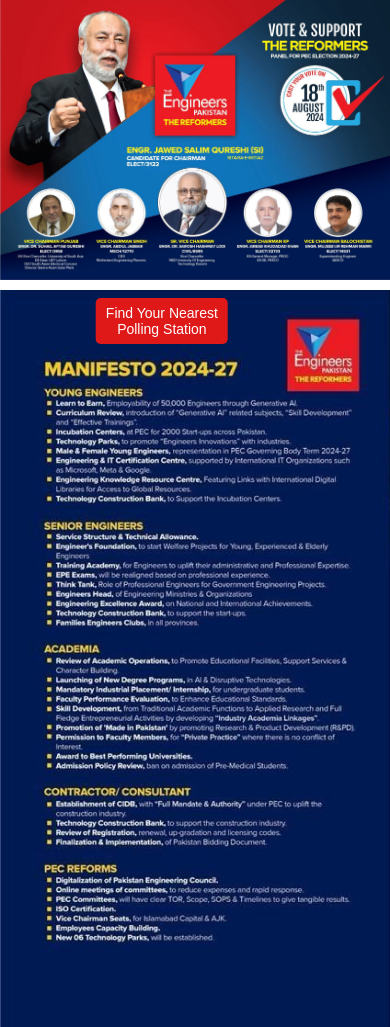
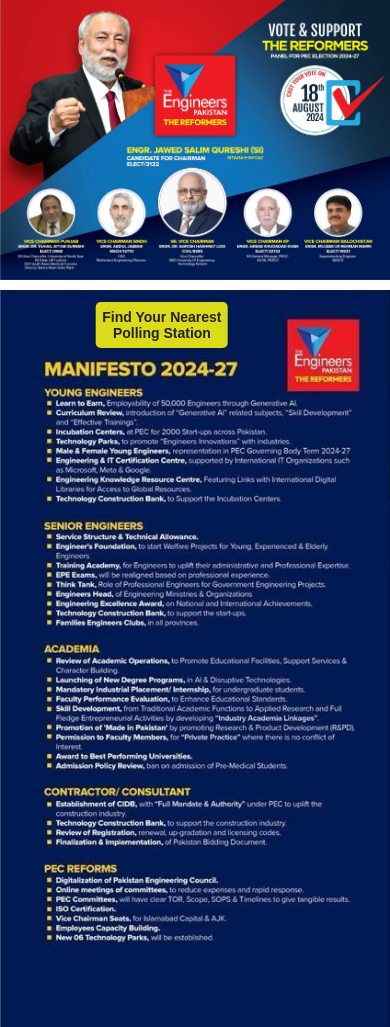
Before and after one commit to DrAhmad1/Polling-Station-locator, a plain HTML site: page Find.html in a window 390 px wide. Drawn offline with Linux system fonts and the light colour scheme.

Commit message:
Update Find.html

```diff
--- a/Find.html
+++ b/Find.html
@@ -70,13 +70,15 @@ button:hover {
     left: 41%;
     transform: translateX(-50%);
     padding: 20px 41px;
-    background-color: #df1818;
-    color: white;
+    /* background-color: #df1818; */
+    background-color: rgb(219, 219, 26);
+    color: rgb(34, 32, 32);
     border: none;
     border-radius: 5px;
     cursor: pointer;
     z-index: 2;
     font-size: 24px;
+    font-weight: bold;
 }
 #image2 {
     width: 100%;
@@ -177,7 +179,7 @@ button:hover {
       text-align: center;
     }
     .find-station-button {
-        top: 4px;
+        top: 8px;
         position: absolute;
         left: 41%;
         transform: translateX(-50%);
```
